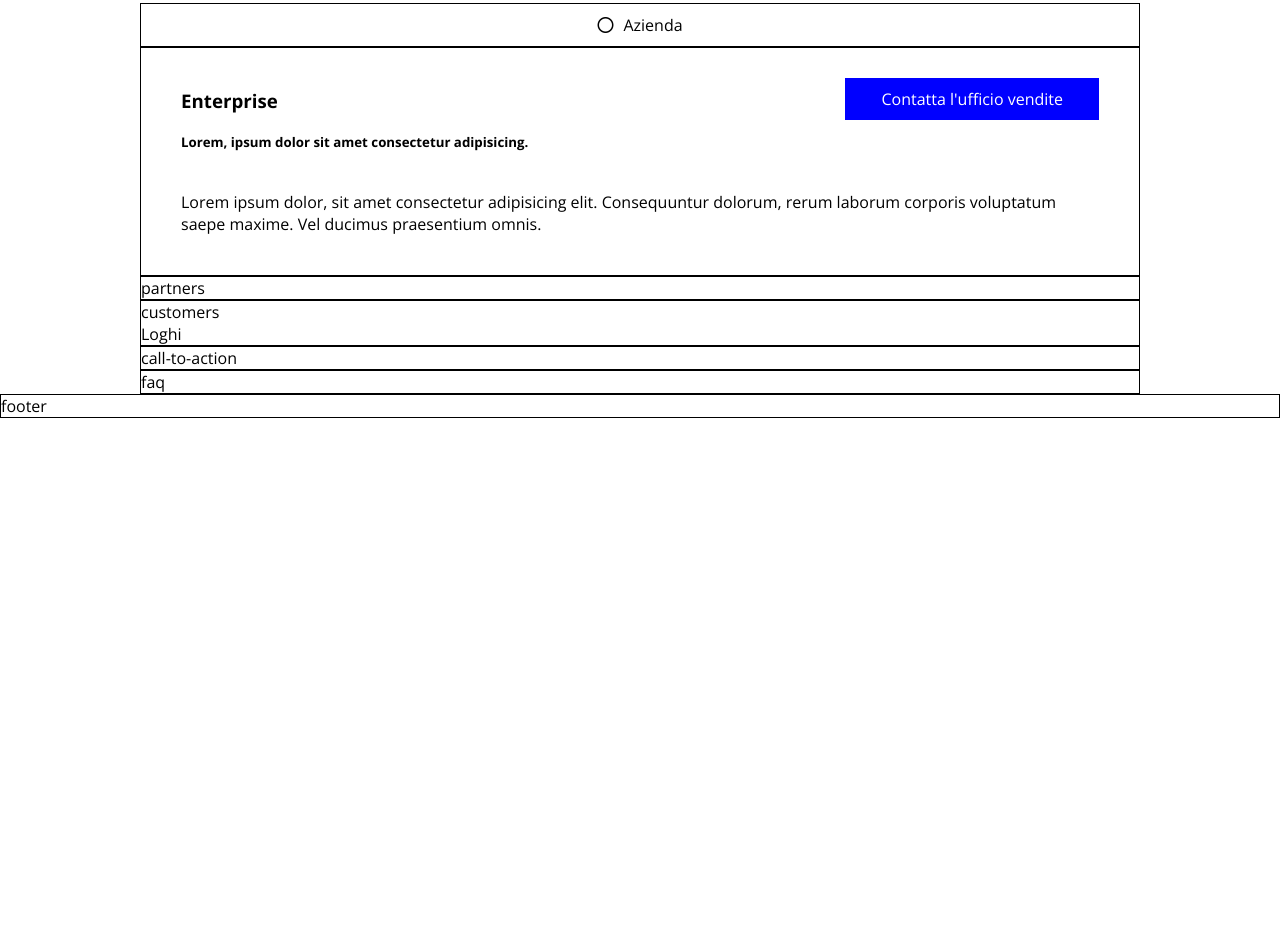
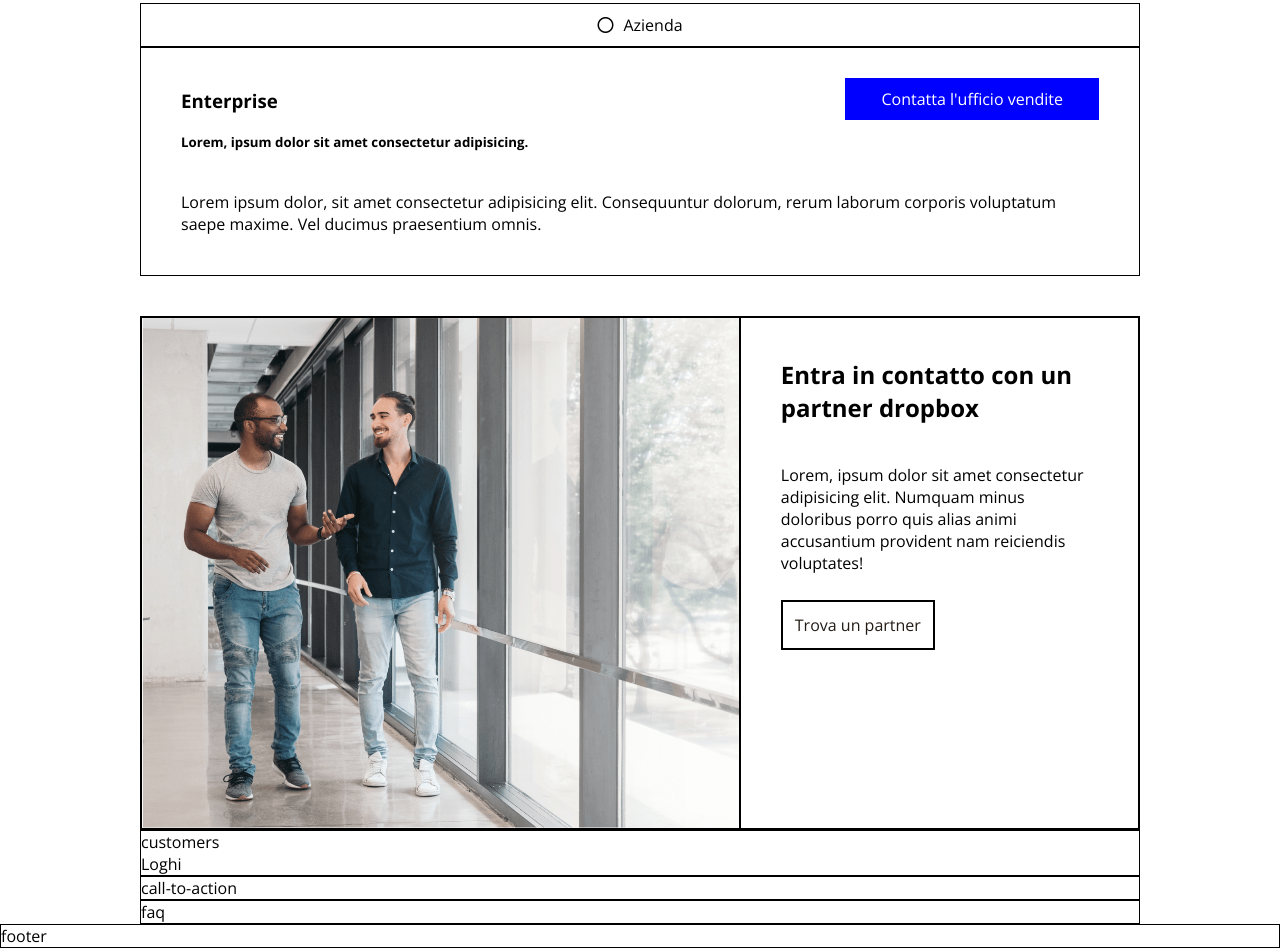
Before and after one commit to RaffaelePellegrino/htmlcss-dropbox, a plain HTML site: page index.html in a window 1280 px wide. Shown: the part 1823-2771 px from the top of the page. Before the commit the page ends 2241 px from the top, so only its background shows below. Drawn offline with nearby package versions, Linux system fonts and the light colour scheme.

Commit message:
partners section

```diff
--- a/index.html
+++ b/index.html
@@ -237,8 +237,17 @@
 
 
 
-        <section id="partners" class="debug container-small">
-            partners
+        <section id="partners" class="debug container-small margin-40top d-flex">
+            <div class="w60 debug">
+                <img src="img/partner.png" alt="">
+            </div>
+            <div class="w40 debug d-column d-flex a-center p-20global">
+                <h2 class="p-20global">Entra in contatto con un partner dropbox</h2>
+                <p class="p-20global">Lorem, ipsum dolor sit amet consectetur adipisicing elit. Numquam minus doloribus porro quis alias animi accusantium provident nam reiciendis voluptates!</p>
+                <div class="w100 p-20global">
+                    <a href="#" id="underline-none" class="bottone-partner">Trova un partner</a>
+                </div>
+            </div>
         </section>
 
         <section id="customers" class="debug container-small">
--- a/style.css
+++ b/style.css
@@ -130,6 +130,15 @@ img{
     max-width: 70%;
     width: 70%;
 }
+
+.w60{
+    max-width: 60%;
+    width: 60%;
+}
+.w40{
+    max-width: 40%;
+    width: 40%;
+}
 .p20-top{
     padding-top: 20px;
 }
@@ -200,6 +209,13 @@ header nav a{
     padding: 10px 36px;
     text-decoration: none;
 }
+.bottone-partner{
+    background-color: white;
+    color: rgb(36, 28, 21);
+    padding: 12px 12px;
+    text-decoration: none;
+    border: 2px solid black;
+}
 /*---------- Main ----------*/
 h1{
     font-size: 78px;
```
